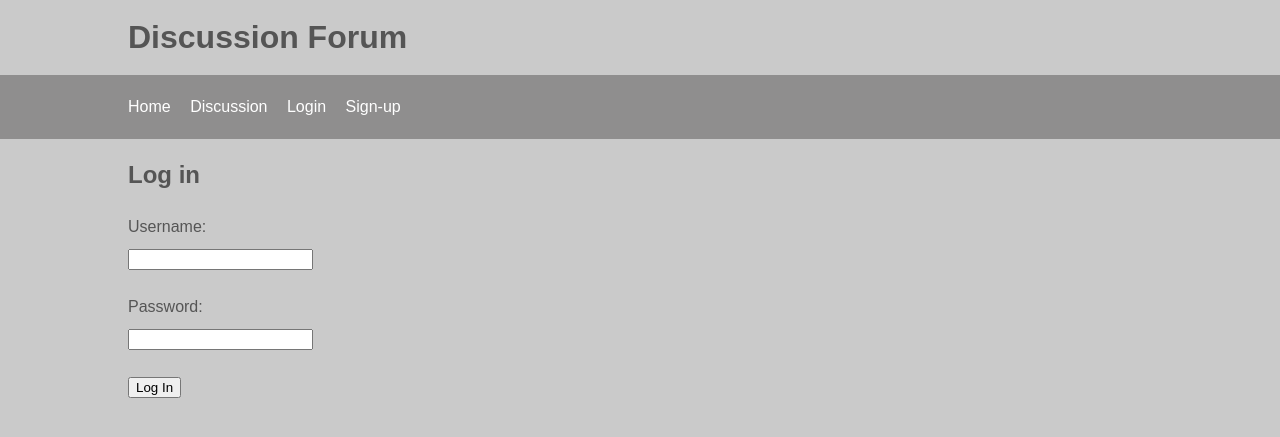
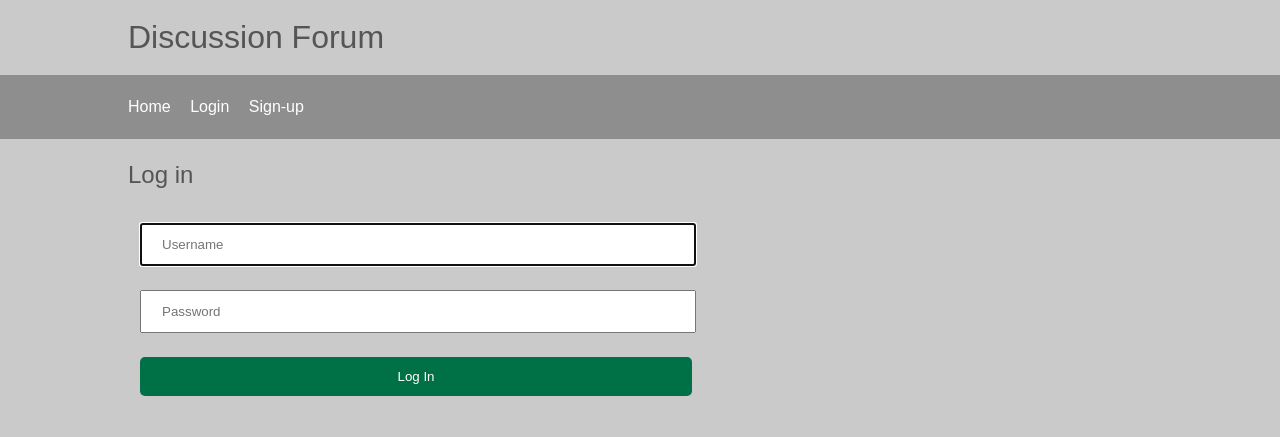
Before and after one commit to juhaaa/forum, a Flask app: page /login in a window 1280 px wide. Shown: the top 437 px of the page. Run offline with Flask 3, Linux system fonts and the light colour scheme.

Commit message:
working on login

```diff
--- a/app.py
+++ b/app.py
@@ -29,17 +29,16 @@ def zone(name):
 
 @app.route("/login", methods=["GET", "POST"])
 def login():
+    if request.method == 'POST':
+      session["name"] = request.form.get("username")
+      return redirect("/")
     return render_template("login.html")
 
 @app.route("/logout")
 def logout():
-    del session["username"]
+    session["name"] = None
     return redirect("/")
 
-@app.route("/register")
+@app.route("/register", methods=["GET", "POST"])
 def register():
     return render_template("register.html")
-
-
-if __name__ == "__main__":
-    app.run(debug=True)
--- a/static/styles.css
+++ b/static/styles.css
@@ -2,6 +2,12 @@
     width: 80%;
     margin: auto;
     overflow: hidden;
+
+}
+
+.container h1, h2{
+    font-weight: 300;
+
 }
 
 body {
@@ -12,6 +18,42 @@ body {
     line-height: 2em;
     margin: 0;
 }
+
+footer {
+    position: absolute;
+    bottom: 0;
+    width: 100%;
+    height: 50px;
+  }
+
+
+
+input {
+    width:50%;
+    padding: 12px 20px;
+    margin: 12px;
+    box-sizing: content-box
+  }
+
+  input[type=submit]{
+    background-color: #007047;
+    border: #007047;
+    border-radius: 5px;
+    color: white;
+    padding: 12px 20px;
+    text-decoration: none;
+    cursor: pointer;
+  }
+
+  input[type=submit]:hover{
+    background-color: #04AA6D;
+    color: white;
+  }
+
+  input[type=submit]:active{
+    border-style: inset;
+  }
+
 
 #navbar{
     background-color: #8f8e8e;
@@ -35,11 +77,11 @@ body {
 }
 
 #navbar a:hover{
-    color: hotpink;
+    color: #04AA6D;
 }
 
 #navbar a:active{
-    color: green;
+    color: red;
 }
 
 .zones a{
@@ -49,10 +91,10 @@ body {
 }
 
 .zones a:hover{
-    color: hotpink
+    color: #04AA6D;
 }
 .zones a:active{
-    color: green;
+    color: red;
 }
 
 @media(max-width: 600px){
--- a/templates/layout.html
+++ b/templates/layout.html
@@ -6,6 +6,7 @@
     <meta name="viewport" content="width=device-width, initial-scale=1.0">
     <link rel="stylesheet" type="text/css" href="static/styles.css" />
     <title>Discussion Forum -{% block title %} {% endblock %}</title>
+    <link rel="icon" type="image/x-icon" href="static/favicon.ico">
 </head>
 <header>
     <div class="container">
@@ -16,9 +17,13 @@
     <div class="container">
         <ul>
             <li><a href="/">Home</a></li>
-            <li><a href="discussion">Discussion</a></li>
+            {% if session.name %}
+                <li><a href="discussion">Discussion</a></li>
+                <a href="/logout">Log out, {{ session.name }}</a>
+            {% else %}
             <li><a href="login">Login</a></li>
             <li><a href="register">Sign-up</a></li>
+            {% endif %}
         </ul>
     </div>
 </nav>
@@ -27,4 +32,5 @@
         {% block content %} {% endblock %}
     </div>
 </body>
+
 </html>
--- a/templates/login.html
+++ b/templates/login.html
@@ -2,17 +2,10 @@
 {% block title %}Log in{% endblock %}
 {% block content %}
     <h2>Log in</h2>
-    {% if session.username %}
-        <p>You are logged in as {{ session.username }}</p>
-        <a href="/logout"> Log out</a>
-    {% else %}
-        <form action="/login" methods="POST">
-        <p>Username:<br>
-        <input type="text" name="username"></p>
-        <p>Password:<br>
-        <input type="password" name="password"></p>
-        <input type="submit" value="Log In">
+        <form action="/login" method="post">
+            <input type="text" placeholder="Username" required autofocus name="username">
+            <input type="password" placeholder="Password" required name="password">
+            <input type="submit" value="Log In">
         </form>
-    {% endif %}
 
 {% endblock %}
```
Also changed, not shown: templates/register.html (+4 -11 lines), static/favicon.ico (added).
